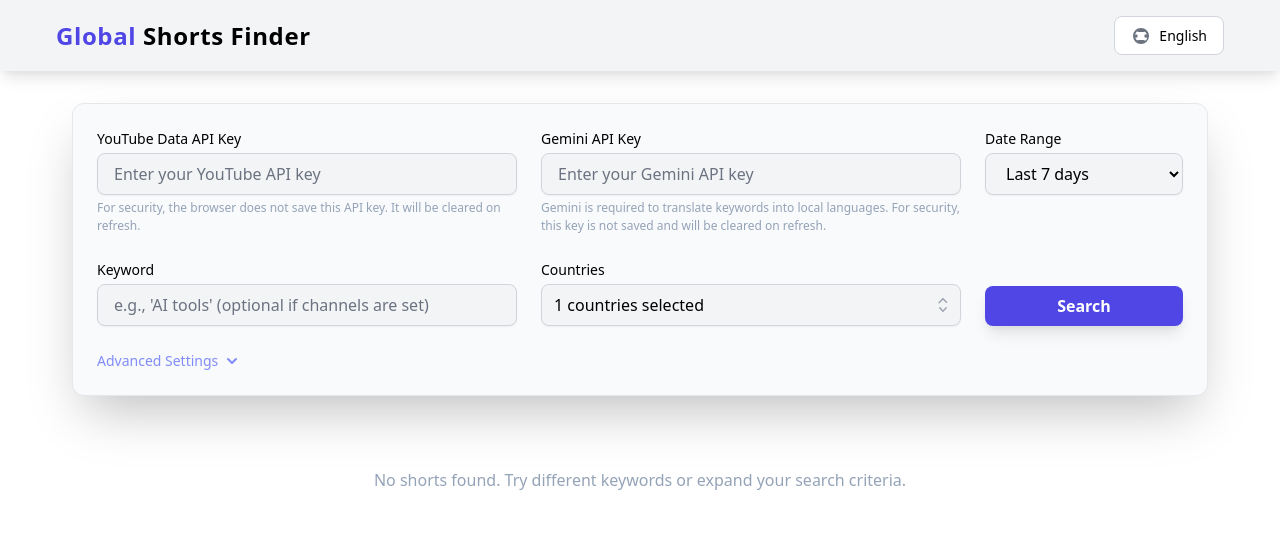
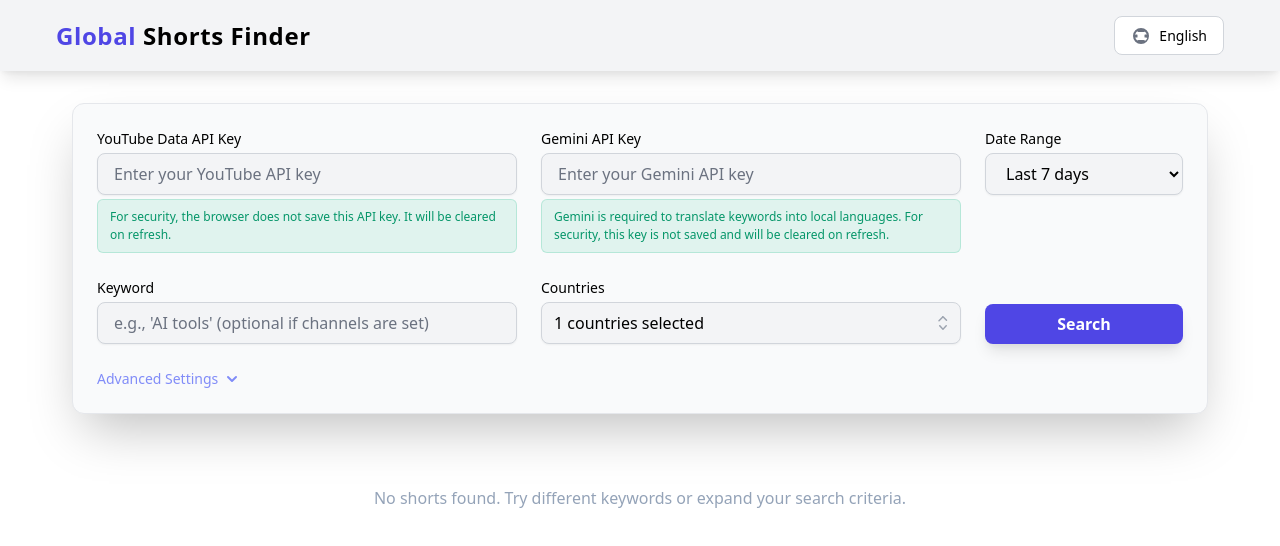
Before and after one commit to sujinkangdata11/sujin_sssss, a React (Vite) app: page / in a window 1280 px wide. Shown: the top 546 px of the page. Built offline with nearby package versions, Linux system fonts and the light colour scheme.

Commit message:
Style API key notices with light green background blocks

```diff
--- a/App.tsx
+++ b/App.tsx
@@ -226,12 +226,12 @@
             <div className="form-group-span-2">
               <label htmlFor="youtubeApiKey" className="form-label">{t('youtubeApiKeyLabel')}</label>
               <input id="youtubeApiKey" type="password" value={youtubeApiKey} onChange={(e) => setYoutubeApiKey(e.target.value)} placeholder={t('youtubeApiKeyPlaceholder')} className="form-input" />
-              <p className="form-notice">{t('youtubeApiNotice')}</p>
+              <p className="form-notice-success">{t('youtubeApiNotice')}</p>
             </div>
             <div className="form-group-span-2">
               <label htmlFor="geminiApiKey" className="form-label">{t('geminiApiKeyLabel')}</label>
               <input id="geminiApiKey" type="password" value={geminiApiKey} onChange={(e) => setGeminiApiKey(e.target.value)} placeholder={t('geminiApiKeyPlaceholder')} className="form-input" />
-               <p className="form-notice">{t('geminiApiNotice')}</p>
+               <p className="form-notice-success">{t('geminiApiNotice')}</p>
             </div>
             <div>
               <label htmlFor="dateRange" className="form-label">{t('dateRangeLabel')}</label>
--- a/styles.css
+++ b/styles.css
@@ -245,7 +245,17 @@
 
 .form-notice {
   font-size: var(--font-size-xs);
-  color: var(--color-text-tertiary);
+  color: #374151; /* dark grey text */
+  margin-top: var(--spacing-1);
+}
+
+.form-notice-success {
+  font-size: var(--font-size-xs);
+  color: #059669; /* green text */
+  background-color: rgba(16, 185, 129, 0.1); /* very light green with 10% opacity */
+  padding: var(--spacing-2) var(--spacing-3);
+  border-radius: var(--radius-md);
+  border: 1px solid rgba(16, 185, 129, 0.2); /* slightly more visible green border */
   margin-top: var(--spacing-1);
 }
 
```
